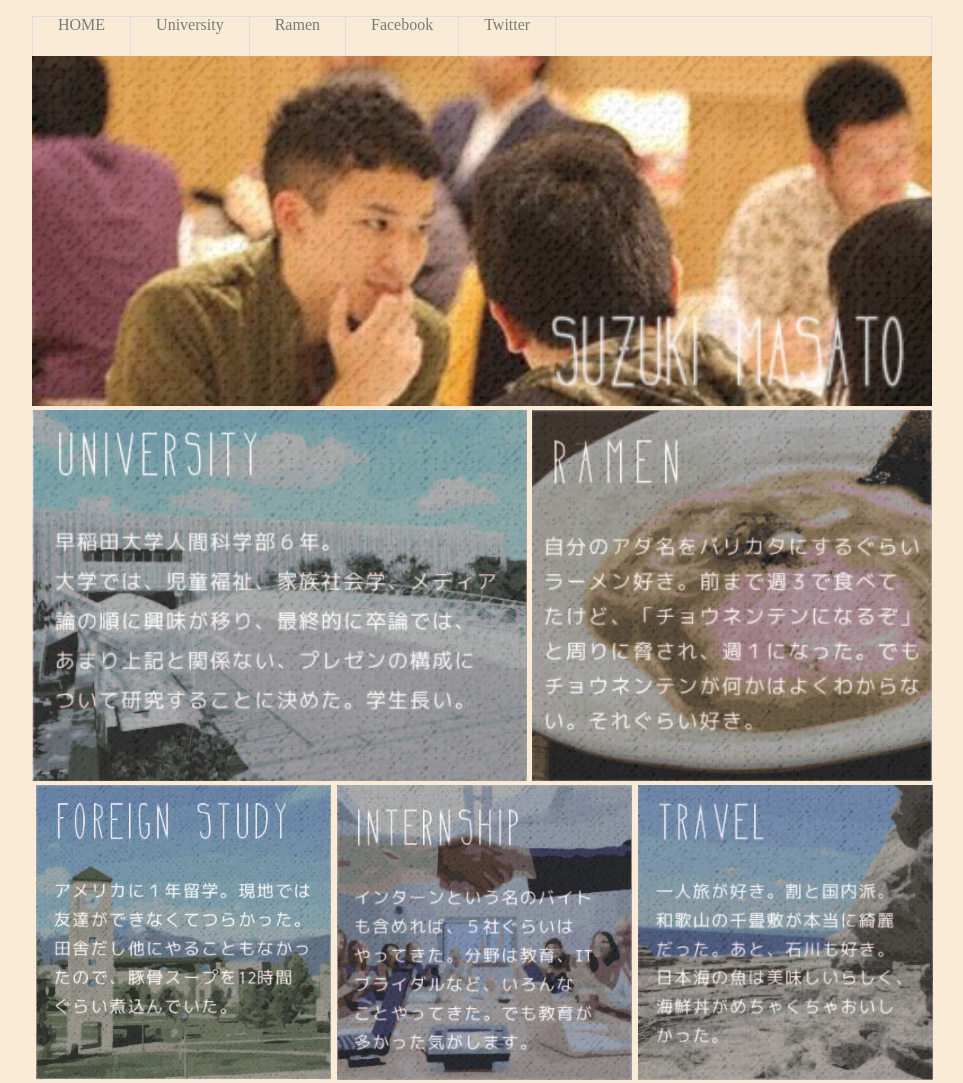
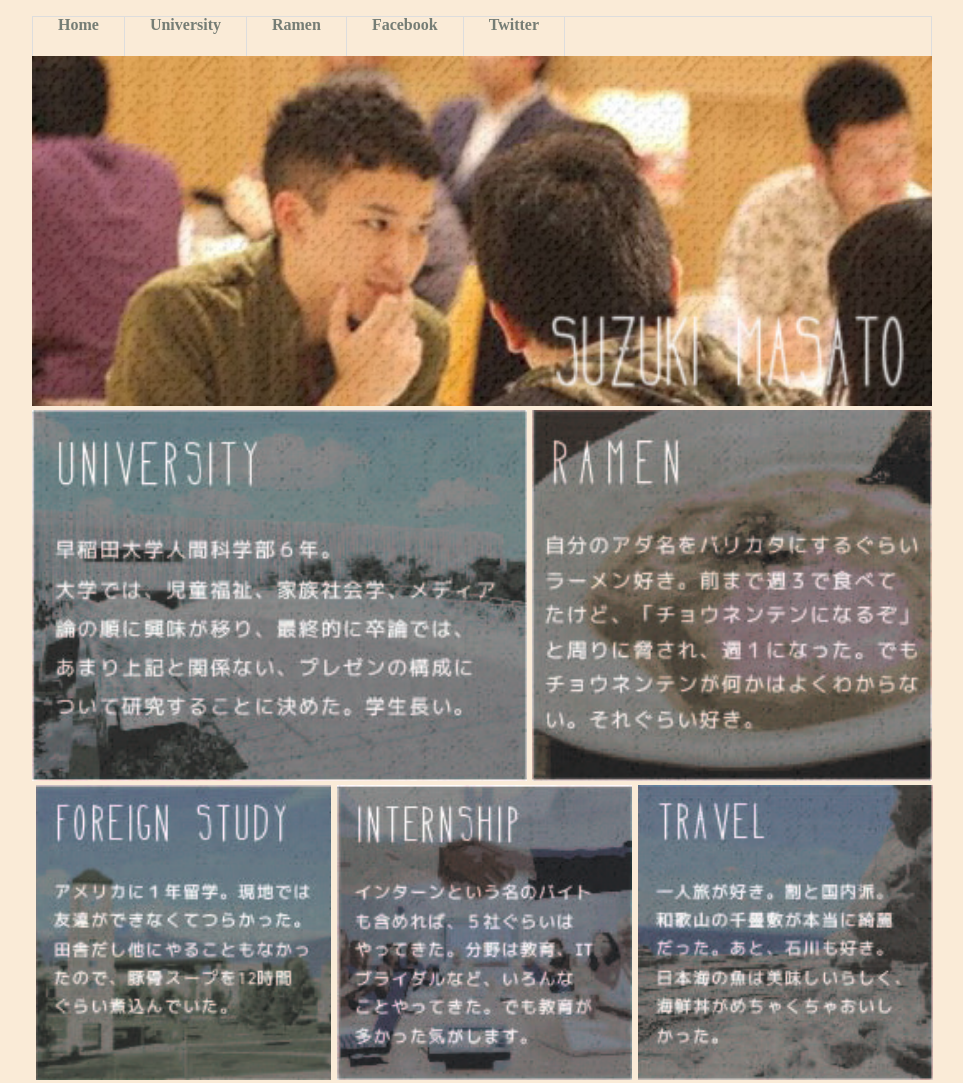
Before and after one commit to barikata/ramen, a plain HTML site: page Website_masato/index.html in a window 1280 px wide. Shown: the whole page, without its empty margins (158-1121 px from the left). Drawn offline with Linux system fonts and the light colour scheme.

Commit message:
what the fuck
Why it doesn’t work! Shit!

```diff
--- a/Website_masa/CSS/style.css
+++ b/Website_masato/CSS/style.css
@@ -38,6 +38,7 @@ nav a {
     margin-bottom; 30px;
     color: #757d75;
     border-radius: 0;
+    font-weight: bolder;
 }
 h1 {
   font-size: x-large;
--- a/Website_masa/index.html
+++ b/Website_masato/index.html
@@ -15,7 +15,7 @@
 <header>
 <nav>
     <ul>
-     <li><a href="http://127.0.0.1:50741/index.html">HOME</a></li>
+     <li><a href="http://127.0.0.1:50741/index.html">Home</a></li>
      <li><a href="http://www.waseda.jp/top/">University</a></li>
      <li><a href="http://www.serief.com">Ramen</a></li>
      <li><a href="https://www.facebook.com/yuto.aizawa.1">Facebook</a></li>
```
Also changed, not shown: Website_masa/Images/America.jpg (deleted), Website_masa/Images/RAMEN.jpg (deleted), Website_masa/Images/University.jpg (deleted), Website_masa/Images/hitoritabi.jpg (deleted), Website_masa/Images/shakehands.jpg (deleted), Website_masato/Images/America.jpg (added), Website_masato/Images/Businessmoji.png (renamed from Website_masa/Images/Businessmoji.png), Website_masato/Images/RAMEN.jpg (added), Website_masato/Images/University.jpg (added), Website_masato/Images/hitoritabi.jpg (added), Website_masato/Images/shakehands.jpg (added), Website_masato/Images/top.jpg (renamed from Website_masa/Images/top.jpg), Website_masato/Images/yuigahama.jpg (renamed from Website_masa/Images/yuigahama.jpg).
